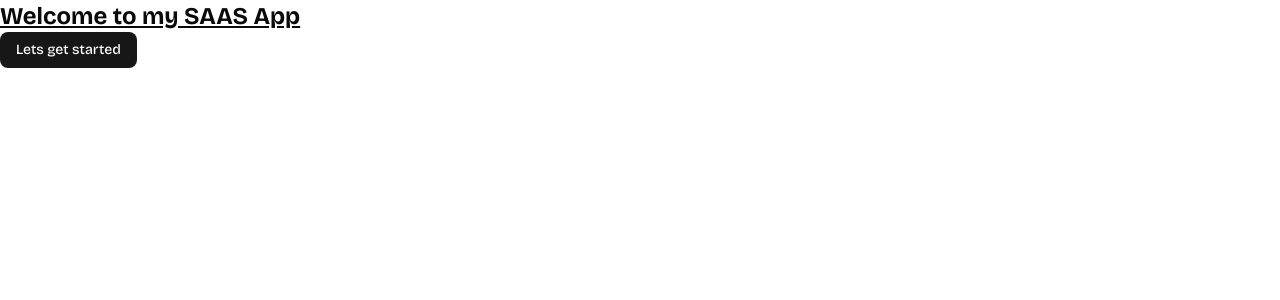
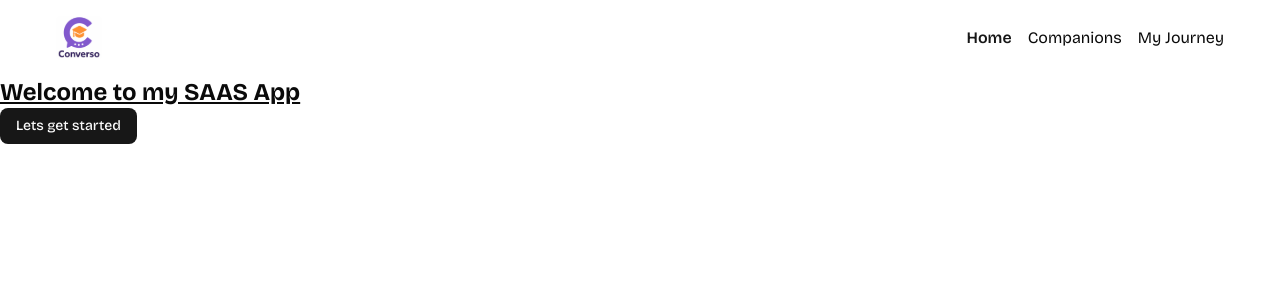
Before and after one commit to PrasadSimhadri/new_saas_repo, a Next.js app: page / in a window 1280 px wide. Shown: the top 300 px of the page. Built offline with nearby package versions, Linux system fonts and the light colour scheme.

Commit message:
implement navbar

```diff
--- a/app/layout.tsx
+++ b/app/layout.tsx
@@ -1,6 +1,7 @@
 import type { Metadata } from "next";
 import { Bricolage_Grotesque } from "next/font/google";
 import "./globals.css";
+import Navbar from "@/components/Navbar";
 
 const bricolage = Bricolage_Grotesque({
   variable: "--font-bricolage",
@@ -19,7 +20,10 @@
 }>) {
   return (
     <html lang="en">
-      <body className={`${bricolage.variable} antialiased`}>{children}</body>
+      <body className={`${bricolage.variable} antialiased`}>
+        <Navbar />
+        {children}
+      </body>
     </html>
   );
 }
--- /dev/null
+++ b/components/NavItems.tsx
@@ -0,0 +1,31 @@
+'use client'
+import { cn } from '@/lib/utils'
+import Link from 'next/link'
+import { usePathname } from 'next/navigation'
+const navItems = [
+    { label: 'Home', href: '/' },
+    { label: 'Companions', href: '/companions' },
+    { label: 'My Journey', href: '/my-journey' },
+    // { label: 'Subscription', href: '/subscription' },
+    // { label: 'Sign In', href: '/sign-in' },
+]
+
+const NavItems = () => {
+    const pathname = usePathname();
+
+    return (
+        <nav className='flex items-center gap-4'>
+            {navItems.map(({ label, href }) => (
+                <Link
+                    href={href}
+                    key={label}
+                    className={cn(pathname === href && 'text-primary font-semibold')}
+                >
+                    {label}
+                </Link>
+            ))}
+        </nav>
+    )
+}
+
+export default NavItems
--- /dev/null
+++ b/components/Navbar.tsx
@@ -0,0 +1,26 @@
+import Link from 'next/link'
+import Image from 'next/image'
+import React from 'react'
+import NavItems from './NavItems'
+
+const Navbar = () => {
+    return (
+        <nav className='navbar'>
+            <Link href='/'>
+                <div className='flex items-center gap-2.5 cursor-pointer'>
+                    <Image
+                        src="/images/logo.svg"
+                        alt="logo"
+                        width={46}
+                        height={44}
+                    />
+                </div>
+            </Link>
+            <div className='flex items-center gap-8'>
+                <NavItems />
+            </div>
+        </nav>
+    )
+}
+
+export default Navbar
```
